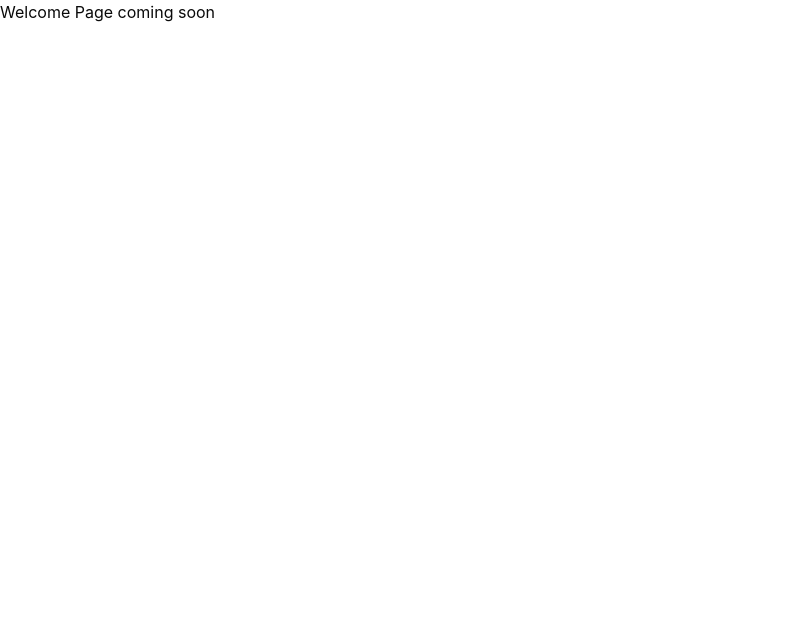
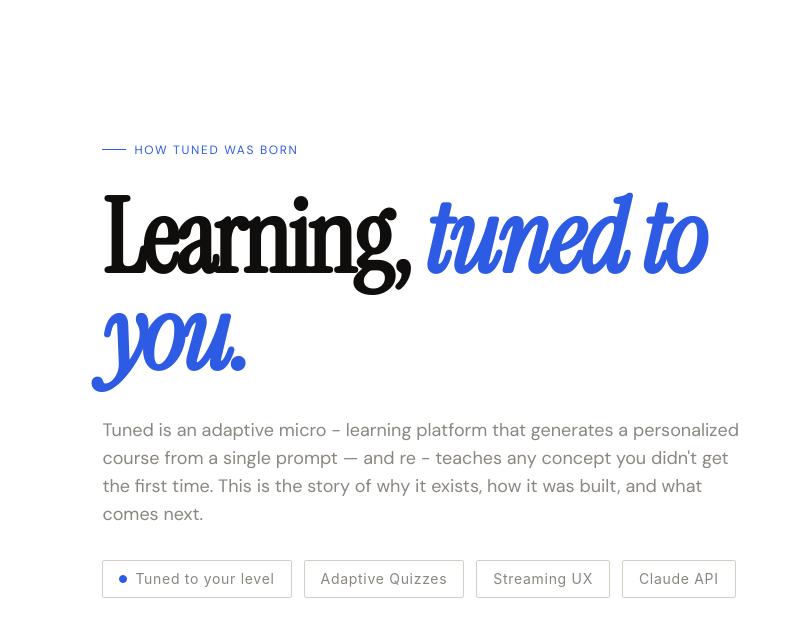
Before and after one commit to olgavegh/125-gettuned-learning-app, a React (Vite) app: page / in a window 1280 px wide. Shown: the top 636 px of the page, without its empty margins (0-801 px from the left). Built offline with nearby package versions, Linux system fonts and the light colour scheme.

Commit message:
Add hero and global css variables References #4

```diff
--- a/src/App.jsx
+++ b/src/App.jsx
@@ -1,3 +1,4 @@
+
 import { useState } from 'react'
 import { createBrowserRouter, RouterProvider } from 'react-router-dom'
 import OnboardingPage from './pages/OnboardingPage'
--- /dev/null
+++ b/src/components/Chips.jsx
@@ -0,0 +1,10 @@
+export default function Chips({ content, dot = false }) {
+    return (
+
+        <div className="inline-flex items-center gap-2 px-4 py-2 border border-rule rounded-xs text-sm text-muted tracking-[0.05em]">
+            {dot && <span className="size-2 bg-accent border border-accent rounded-full"></span>}
+            {content}
+        </div>
+
+    )
+}
--- /dev/null
+++ b/src/components/Eyebrow.jsx
@@ -0,0 +1,8 @@
+export default function Eyebrow({ content = 'Eyebrow' }) {
+    return (
+        <div className="flex items-center gap-xs">
+            <div className="w-m h-px bg-accent"></div>
+            <span className="sans-regular text-xs text-accent font-normal uppercase tracking-[.14em]">{content}</span>
+        </div>
+    )
+}
--- /dev/null
+++ b/src/components/HeroSection.jsx
@@ -0,0 +1,13 @@
+
+
+export default function HeroSection({ headline, paragraph }) {
+    return (
+        <>
+            <h1 className="serif-regular text-7xl font-bold leading-[0.95] tracking-[-0.03em] text-ink max-w-[14ch] animate-in fade-in ease-in delay-150 duration-300" dangerouslySetInnerHTML={{ __html: headline }} />
+
+            <p class="sans-regular text-lg text-muted max-w-[52ch]">
+                {paragraph}
+            </p>
+        </>
+    )
+}
--- a/src/index.css
+++ b/src/index.css
@@ -1,124 +1,57 @@
+@import url("https://fonts.googleapis.com/css2?family=DM+Sans:ital,opsz,wght@0,9..40,100..1000;1,9..40,100..1000&family=Instrument+Serif:ital@0;1&display=swap");
+
 @import "tailwindcss";
 @import "tw-animate-css";
-@import "shadcn/tailwind.css";
 
-@custom-variant dark (&:is(.dark *));
+:root {
+  --ink: #0f0e0c;
+  --paper: #f5f0e8;
+  --dark: #121110;
+  --accent: #2d5be3;
+  --accent2: #e8380d;
+  --muted: #8a8680;
+  --rule: #d4cfc6;
+}
 
 @theme inline {
-    --radius-sm: calc(var(--radius) - 4px);
-    --radius-md: calc(var(--radius) - 2px);
-    --radius-lg: var(--radius);
-    --radius-xl: calc(var(--radius) + 4px);
-    --radius-2xl: calc(var(--radius) + 8px);
-    --radius-3xl: calc(var(--radius) + 12px);
-    --radius-4xl: calc(var(--radius) + 16px);
-    --color-background: var(--background);
-    --color-foreground: var(--foreground);
-    --color-card: var(--card);
-    --color-card-foreground: var(--card-foreground);
-    --color-popover: var(--popover);
-    --color-popover-foreground: var(--popover-foreground);
-    --color-primary: var(--primary);
-    --color-primary-foreground: var(--primary-foreground);
-    --color-secondary: var(--secondary);
-    --color-secondary-foreground: var(--secondary-foreground);
-    --color-muted: var(--muted);
-    --color-muted-foreground: var(--muted-foreground);
-    --color-accent: var(--accent);
-    --color-accent-foreground: var(--accent-foreground);
-    --color-destructive: var(--destructive);
-    --color-border: var(--border);
-    --color-input: var(--input);
-    --color-ring: var(--ring);
-    --color-chart-1: var(--chart-1);
-    --color-chart-2: var(--chart-2);
-    --color-chart-3: var(--chart-3);
-    --color-chart-4: var(--chart-4);
-    --color-chart-5: var(--chart-5);
-    --color-sidebar: var(--sidebar);
-    --color-sidebar-foreground: var(--sidebar-foreground);
-    --color-sidebar-primary: var(--sidebar-primary);
-    --color-sidebar-primary-foreground: var(--sidebar-primary-foreground);
-    --color-sidebar-accent: var(--sidebar-accent);
-    --color-sidebar-accent-foreground: var(--sidebar-accent-foreground);
-    --color-sidebar-border: var(--sidebar-border);
-    --color-sidebar-ring: var(--sidebar-ring);
+  --color-ink: var(--ink);
+  --color-paper: var(--paper);
+  --color-dark: var(--dark);
+  --color-accent: var(--accent);
+  --color-accent2: var(--accent2);
+  --color-muted: var(--muted);
+  --color-rule: var(--rule);
+
+  --spacing-xs: clamp(6px, 1vw, 8px);
+  --spacing-s: clamp(12px, 2vw, 16px);
+  --spacing-m: clamp(18px, 3vw, 24px);
+  --spacing-l: clamp(24px, 4vw, 32px);
+  --spacing-xl: clamp(36px, 5vw, 48px);
+  --spacing-xxl: clamp(60px, 8vw, 80px);
+
+  /* Override built-in font sizes with fluid versions */
+  --text-xs: clamp(10px, 1.2vw, 12px);
+  --text-sm: clamp(12px, 1.5vw, 14px);
+  --text-base: clamp(14px, 1.8vw, 16px);
+  --text-lg: clamp(16px, 2vw, 18px);
+  --text-xl: clamp(18px, 2.5vw, 20px);
+  --text-2xl: clamp(20px, 3vw, 24px);
+  --text-3xl: clamp(24px, 4vw, 30px);
+  --text-4xl: clamp(28px, 5vw, 36px);
+  --text-5xl: clamp(36px, 6vw, 48px);
+  --text-6xl: clamp(42px, 7vw, 60px);
+  --text-7xl: clamp(52px, 8vw, 108px);
+
+  --spacing-section-y: clamp(80px, 12vw, 140px);
+  --spacing-section-x: clamp(20px, 8vw, 120px);
 }
 
-:root {
-    --radius: 0.625rem;
-    --background: oklch(1 0 0);
-    --foreground: oklch(0.145 0 0);
-    --card: oklch(1 0 0);
-    --card-foreground: oklch(0.145 0 0);
-    --popover: oklch(1 0 0);
-    --popover-foreground: oklch(0.145 0 0);
-    --primary: oklch(0.205 0 0);
-    --primary-foreground: oklch(0.985 0 0);
-    --secondary: oklch(0.97 0 0);
-    --secondary-foreground: oklch(0.205 0 0);
-    --muted: oklch(0.97 0 0);
-    --muted-foreground: oklch(0.556 0 0);
-    --accent: oklch(0.97 0 0);
-    --accent-foreground: oklch(0.205 0 0);
-    --destructive: oklch(0.577 0.245 27.325);
-    --border: oklch(0.922 0 0);
-    --input: oklch(0.922 0 0);
-    --ring: oklch(0.708 0 0);
-    --chart-1: oklch(0.646 0.222 41.116);
-    --chart-2: oklch(0.6 0.118 184.704);
-    --chart-3: oklch(0.398 0.07 227.392);
-    --chart-4: oklch(0.828 0.189 84.429);
-    --chart-5: oklch(0.769 0.188 70.08);
-    --sidebar: oklch(0.985 0 0);
-    --sidebar-foreground: oklch(0.145 0 0);
-    --sidebar-primary: oklch(0.205 0 0);
-    --sidebar-primary-foreground: oklch(0.985 0 0);
-    --sidebar-accent: oklch(0.97 0 0);
-    --sidebar-accent-foreground: oklch(0.205 0 0);
-    --sidebar-border: oklch(0.922 0 0);
-    --sidebar-ring: oklch(0.708 0 0);
+.serif-regular {
+  font-family: "Instrument Serif", serif;
+  font-optical-sizing: auto;
 }
 
-.dark {
-    --background: oklch(0.145 0 0);
-    --foreground: oklch(0.985 0 0);
-    --card: oklch(0.205 0 0);
-    --card-foreground: oklch(0.985 0 0);
-    --popover: oklch(0.205 0 0);
-    --popover-foreground: oklch(0.985 0 0);
-    --primary: oklch(0.922 0 0);
-    --primary-foreground: oklch(0.205 0 0);
-    --secondary: oklch(0.269 0 0);
-    --secondary-foreground: oklch(0.985 0 0);
-    --muted: oklch(0.269 0 0);
-    --muted-foreground: oklch(0.708 0 0);
-    --accent: oklch(0.269 0 0);
-    --accent-foreground: oklch(0.985 0 0);
-    --destructive: oklch(0.704 0.191 22.216);
-    --border: oklch(1 0 0 / 10%);
-    --input: oklch(1 0 0 / 15%);
-    --ring: oklch(0.556 0 0);
-    --chart-1: oklch(0.488 0.243 264.376);
-    --chart-2: oklch(0.696 0.17 162.48);
-    --chart-3: oklch(0.769 0.188 70.08);
-    --chart-4: oklch(0.627 0.265 303.9);
-    --chart-5: oklch(0.645 0.246 16.439);
-    --sidebar: oklch(0.205 0 0);
-    --sidebar-foreground: oklch(0.985 0 0);
-    --sidebar-primary: oklch(0.488 0.243 264.376);
-    --sidebar-primary-foreground: oklch(0.985 0 0);
-    --sidebar-accent: oklch(0.269 0 0);
-    --sidebar-accent-foreground: oklch(0.985 0 0);
-    --sidebar-border: oklch(1 0 0 / 10%);
-    --sidebar-ring: oklch(0.556 0 0);
+.sans-regular {
+  font-family: "DM Sans", sans-serif;
+  font-optical-sizing: auto;
 }
-
-@layer base {
-  * {
-    @apply border-border outline-ring/50;
-    }
-  body {
-    @apply bg-background text-foreground;
-    }
-}
--- a/src/pages/OnboardingPage.jsx
+++ b/src/pages/OnboardingPage.jsx
@@ -1,6 +1,24 @@
+
+import HeroSection from "../components/HeroSection"
+import Eyebrow from "../components/Eyebrow"
+import Chips from "../components/Chips"
 
 export default function OnboardingPage() {
     return (
-        <div>Welcome Page coming soon</div>
+        <section class="py-section-y px-section-x max-w-7xl mx-auto min-h-svh flex flex-col gap-l justify-center pt-xxl ">
+            <Eyebrow content="How Tuned was born" />
+            <HeroSection
+                headline='Learning, <em class="text-accent">tuned to you.</em>'
+                paragraph="Tuned is an adaptive micro - learning platform that generates
+                a personalized course from a single prompt — and re - teaches any concept
+                you didn't get the first time. This is the story of why it exists,
+                how it was built, and what comes next." />
+            <div className="flex gap-3 flex-wrap">
+                <Chips content="Tuned to your level" dot="true" />
+                <Chips content="Adaptive Quizzes" />
+                <Chips content="Streaming UX" />
+                <Chips content="Claude API" />
+            </div>
+        </section>
     )
 }
```
